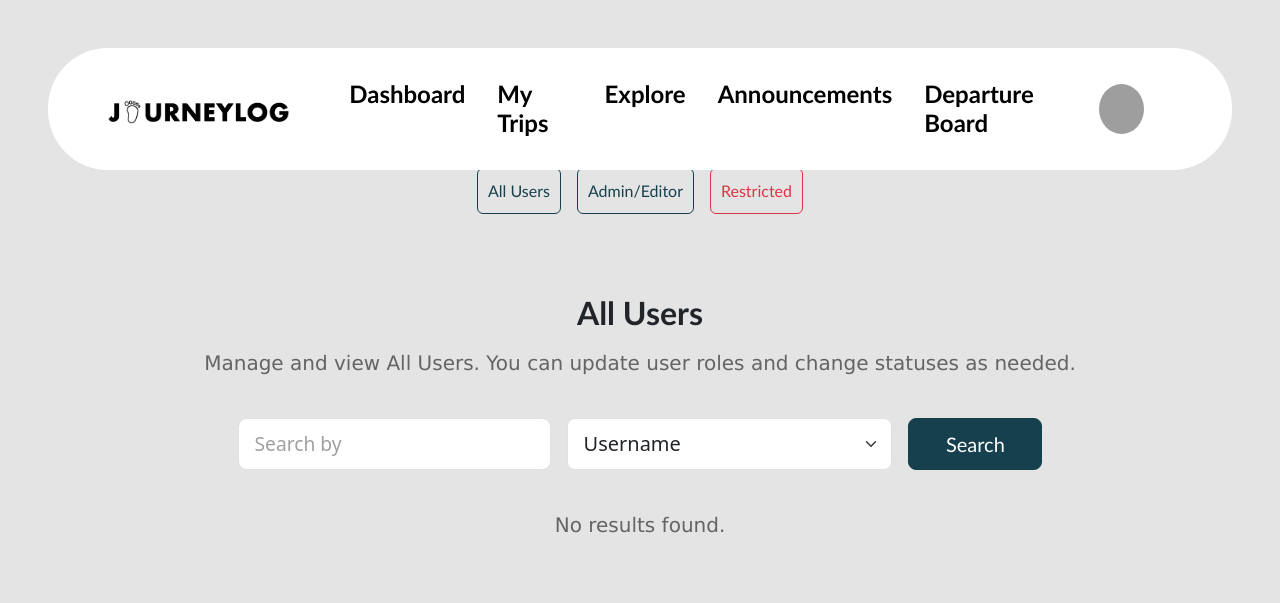
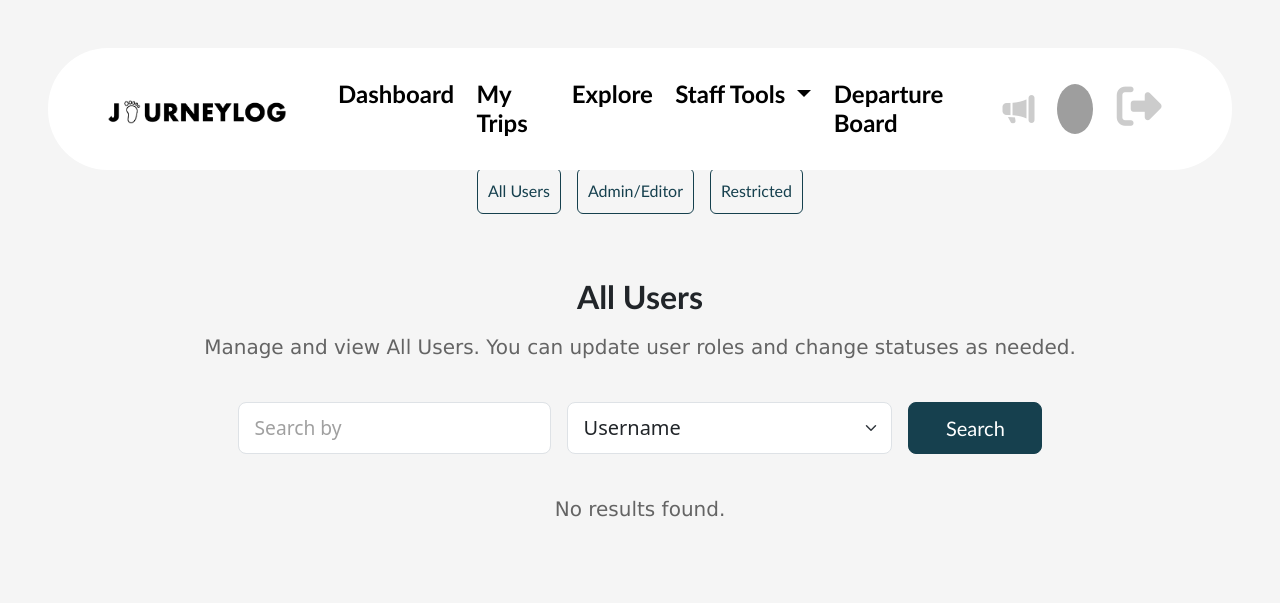
Before and after one commit to lin-du-1157599/project2, a Flask app: template app/templates/user/users.html in a window 1280 px wide. Shown: the top 603 px of the page. Run offline with Flask 3, Linux system fonts and the light colour scheme; the template is opened without the code that fills it, so the values that code supplies are empty; grey boxes are pictures that could not be loaded.

Commit message:
Remove shareable toggle from user edit page and add Staff Tools to navbar

```diff
--- a/app/routes/admin.py
+++ b/app/routes/admin.py
@@ -131,7 +131,7 @@ def edit_user():
 
           with db.get_cursor() as cursor:
                cursor.execute(
-                    "SELECT username, email, first_name, last_name, role, shareable, status, location, personal_description, profile_image FROM users WHERE user_id = %s;",
+                    "SELECT username, email, first_name, last_name, role, status, location, personal_description, profile_image FROM users WHERE user_id = %s;",
                     (user_id,))
                user = cursor.fetchone()
 
@@ -143,14 +143,13 @@ def edit_user():
           user_id = request.form.get(constants.USER_ID)
           role = request.form.get(constants.USER_ROLE)
           status = request.form.get(constants.USER_STATUS)
-          shareable = request.form.get(constants.USER_SHAREABLE)
 
           with db.get_cursor() as cursor:
-               cursor.execute("UPDATE users SET role=%s, status=%s, shareable=%s WHERE user_id=%s;", (role, status, shareable, user_id,))
+               cursor.execute("UPDATE users SET role=%s, status=%s WHERE user_id=%s;", (role, status, user_id,))
 
           with db.get_cursor() as cursor:
                cursor.execute(
-                    "SELECT username, email, first_name, last_name, role, shareable, status FROM users WHERE user_id = %s;",
+                    "SELECT username, email, first_name, last_name, role, status FROM users WHERE user_id = %s;",
                     (user_id,))
                user = cursor.fetchone()
 
--- a/app/templates/base/userbase.html
+++ b/app/templates/base/userbase.html
@@ -8,18 +8,20 @@
 		<script src="https://cdn.jsdelivr.net/npm/bootstrap@5.3.3/dist/js/bootstrap.bundle.min.js" integrity="sha384-YvpcrYf0tY3lHB60NNkmXc5s9fDVZLESaAA55NDzOxhy9GkcIdslK1eN7N6jIeHz" crossorigin="anonymous"></script>
 		<script src="{{ url_for('static', filename='js/util.js') }}"></script>
 
+		<link rel="stylesheet" href="https://cdnjs.cloudflare.com/ajax/libs/font-awesome/6.4.0/css/all.min.css">
         <link href="https://cdn.jsdelivr.net/npm/bootstrap@5.3.3/dist/css/bootstrap.min.css" rel="stylesheet" integrity="sha384-QWTKZyjpPEjISv5WaRU9OFeRpok6YctnYmDr5pNlyT2bRjXh0JMhjY6hW+ALEwIH" crossorigin="anonymous">
-	    <link rel="stylesheet" href="{{ url_for('static', filename='css/base.css') }}">
+	    <link rel="stylesheet" href="https://cdn.jsdelivr.net/npm/bootstrap-icons@1.10.5/font/bootstrap-icons.css">
+		<link rel="stylesheet" href="{{ url_for('static', filename='css/base.css') }}">
     </head>
 	<body>
 		<!-- UI style -->
 		<style>
             body {
-              background-color: #e4e4e4;
+              background-color: #f5f5f5;
             }
 
             /* button style */
-            .btn-primary, .btn:first-child:active{
+            .btn-primary, .btn:first-child:active, .btn.active{
                 background-color: #16404e;
                 border: 1px solid #16404e;
             }
@@ -72,6 +74,12 @@
 				color: white !important;
 			}
 
+			.btn-add{
+				font-size: 1.1rem ;
+				letter-spacing: 0.2px;
+				padding: 8px 20px;
+			}
+
             /* badge style */
             .bg-primary{
                 background-color: #e55b4c !important;
@@ -81,9 +89,23 @@
                 background-color: #0d6efd;
             }
 
+			.bg-status-active{
+				background-color:#19875430;
+				color: #198754;
+			}
+
+			.bg-status-banned{
+				background-color:#dc354530;
+				color: #dc3545;
+			}
+
             .rounded-pill{
                 padding: 8px 16px;
             }
+
+			.badge {
+				border-radius: 12px;
+			}
 
             a.text-dark.nav-link:active, .nav-link:hover, .nav-link.active{
                 color: #e55b4c !important;
@@ -94,7 +116,7 @@
 				text-decoration: none;
 			}
 
-			a:hover{
+			.text-link:hover{
 				color: #e55b4c !important;
 			}
 
@@ -114,7 +136,7 @@
 				color: #646464 !important;
 			}
 
-			.text-info{
+			.text-hint{
 				color:#e55b4c !important;
 				margin-top: .25rem;
 				font-size: .875em
@@ -158,6 +180,19 @@
 				font-size: 13px;
 			}
 
+			/* Nav bar */
+			.navbar-nav{
+				font-size: 1.4rem;
+			}
+
+			li.nav-item {
+				padding-right: .4rem;
+			}
+
+			i.bi:active {
+				color: #e55b4c !important;
+			}
+
 			/* base */
 			@media (max-width: 768px){
 			.img-logo{
@@ -197,7 +232,7 @@
 			}}
         </style>
 
-        <div class="fixed-top" style="background-color: #e4e4e4; height: 3rem"></div>
+        <div class="fixed-top" style="background-color: #f5f5f5; height: 3rem"></div>
 
 		<nav class="navbar navbar-expand-sm navbar-light fixed-top bg-white m-5 p-2" style="border-radius: 60px;">
 			<div class="container-fluid px-5">
@@ -209,20 +244,20 @@
 				</button>
 				<div class="collapse navbar-collapse" id="navbarSupportedContent">
 					<ul class="navbar-nav me-auto ps-4 py-2">
-						<li class="nav-item p-2">
+						<li class="nav-item py-2">
 							<h4 class="fw-bold m-0"><a class="nav-link{{' active' if active_page=='home' else ''}}" href="{% if session['role'] == 'traveller' %}{{ url_for('traveller_home') }}{% elif session['role'] == 'editor' %}{{ url_for('editor_home') }}{% elif session['role'] == 'admin' %}{{ url_for('admin_home') }}{% endif %}">Dashboard</a></h4>
 						</li>
-						<li class="nav-item p-2">
+						<li class="nav-item py-2">
 							<h4 class="fw-bold m-0"><a class="nav-link{{ ' active' if active_page == 'myjourney' else '' }}" href="{{ url_for('myjourney') }}">My Trips</a></h4>
 						</li>
 						<!-- public journeys -->
-						<li class="nav-item p-2">
+						<li class="nav-item py-2">
 							<h4 class="fw-bold m-0"><a class="nav-link{{ ' active' if active_page == 'public_journeys' else '' }}" href="{{ url_for('public_journeys') }}">Explore</a></h4>
 						</li>
 
 						<!-- User Management -->
 						{% if session['role'] == 'admin' %}
-							<li class="nav-item dropdown p-2">
+							<li class="nav-item dropdown py-2">
 								<h4 class="fw-bold m-0">
 									<a class="nav-link dropdown-toggle{{ ' active' if active_page in ['all_users', 'staff_users', 'restricted_users'] else '' }}" href="#" id="userDropdownMenu" data-bs-toggle="dropdown" aria-haspopup="true" aria-expanded="false">
 										Users
@@ -236,22 +271,38 @@
 								</h4>
 							</li>
 						{% endif %}
-						<!-- Announcement -->
-						<li class="nav-item p-2">
-							<h4 class="fw-bold m-0"><a class="nav-link{{ ' active' if active_page == 'announcements_list' else '' }}" href="{{ url_for('announcements_list') }}">Announcements</a></h4>
-						</li>
+
+						<!-- User Management -->
+						{% if session['role'] != 'traveller' %}
+							<li class="nav-item dropdown py-2">
+								<h4 class="fw-bold m-0">
+									<a class="nav-link dropdown-toggle{{ ' active' if active_page in ['hidden_journey'] else '' }}" href="#" id="staffToolsDropdownMenu" data-bs-toggle="dropdown" aria-haspopup="true" aria-expanded="false">
+										Staff Tools
+									</a>
+
+									<ul class="dropdown-menu" aria-labelledby="userDropdownMenu">
+										<li><a class="dropdown-item" href="{{ url_for('hidden_journeys') }}">Hidden Journeys</a></li>
+									</ul>
+								</h4>
+							</li>
+						{% endif %}
 
                         <!-- Departure Board -->
                         {% if session['subscription_status'] != 'Free' %}
-                            <li class="nav-item p-2">
+                            <li class="nav-item py-2">
                                 <h4 class="fw-bold m-0"><a class="nav-link{{ ' active' if active_page == 'departure_board' else '' }}" href="{{ url_for('departure_board') }}">Departure Board</a></h4>
                             </li>
                         {% endif %}
 					</ul>
                     <ul class="navbar-nav me-auto">
 					</ul>
-					<ul class="navbar-nav">
-						<li class="nav-item">
+					<ul class="navbar-nav gap-2">
+						<li class="nav-item d-flex align-items-center">
+							<a class="nav-link{ ' active' if active_page == 'announcements_list' else '' } ms-2" href="{{ url_for('announcements_list') }}">
+                                <i class="bi bi-megaphone-fill fs-2" style="color: #ccc;"></i>
+                            </a>
+						</li>
+						<li class="nav-item p-0">
 							<a class="nav-link{{ ' active' if active_page == 'profile' else '' }}" href="{{ url_for('profile') }}">
                                 <img src="/static/uploads/{{ session['profile_image'] }}"
                                      class="img-fluid rounded-circle"
@@ -261,7 +312,7 @@
                             </a>
 						</li>
 						<li class="nav-item d-flex align-items-center">
-							<a class="nav-link ms-2" href="{{ url_for('logout') }}">
+							<a class="nav-link" href="{{ url_for('logout') }}">
                                 <i class="fas fa-sign-out-alt fa-2x" style="color: #ccc;"></i>
                             </a>
 						</li>
--- a/app/templates/user/users.html
+++ b/app/templates/user/users.html
@@ -1,16 +1,19 @@
-{% extends 'userbase.html' %}
+{% extends "base/userbase.html" %}
 {% block title %}User Management{% endblock %}
 
 {# Set the active page to be highlighted in the navigation bar. #}
+{% set active_page = 'all_users' %}
+{% set active_page = 'staff_users' %}
+{% set active_page = 'restricted_users' %}
 
 {% block content %}
 <link rel="stylesheet" href="https://cdn.jsdelivr.net/npm/bootstrap-icons@1.10.5/font/bootstrap-icons.css">
 
 <!-- Users list switch tab -->
-<div class="d-flex justify-content-center gap-3 mb-4">
+<div class="d-flex justify-content-center gap-3 mb-2">
     <a href="{{ url_for('all_users') }}" class="btn btn-outline-primary {% if view_type == 'all' %}active{% endif %}">All Users</a>
     <a href="{{ url_for('system_users') }}" class="btn btn-outline-primary {% if view_type == 'staff' %}active{% endif %}">Admin/Editor</a>
-    <a href="{{ url_for('restricted_users') }}" class="btn btn-outline-danger {% if view_type == 'restricted' %}active{% endif %}">Restricted</a>
+    <a href="{{ url_for('restricted_users') }}" class="btn btn-outline-primary {% if view_type == 'restricted' %}active{% endif %}">Restricted</a>
 </div>
 
 <section class="container col-lg-10 col-md-10 col-sm-12 mx-auto p-5">
@@ -114,8 +117,8 @@
                             {% endif %}
                         </td>
                         <td class="p-3 text-center">
-                            {% if users.status == 'active' %}<span class="badge bg-success">Active</span>
-                            {% else %} <span class="badge bg-danger">Banned</span>
+                            {% if users.status == 'active' %}<span class="badge bg-status-active">Active</span>
+                            {% else %} <span class="badge bg-status-banned">Banned</span>
                             {% endif %}
                         </td>
                         <td class="p-3 text-center">
```
Also changed, not shown: app/templates/user/user_edit.html (+0 -15 lines).
